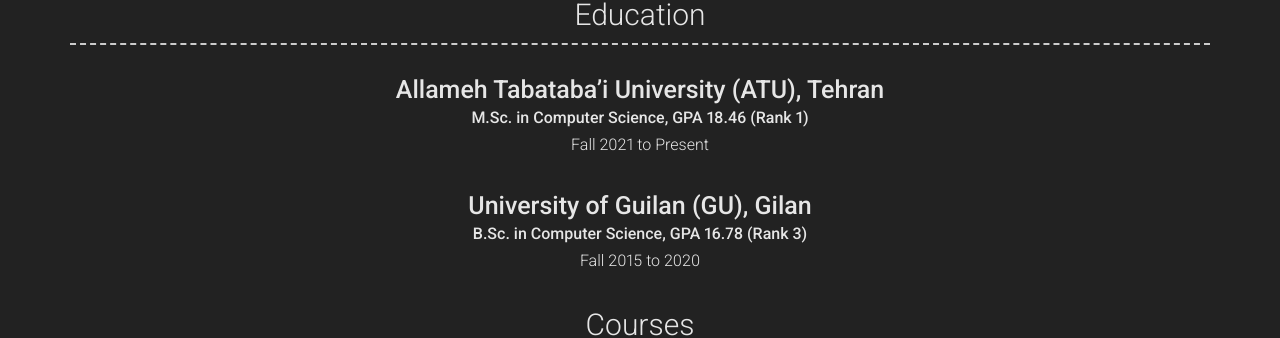
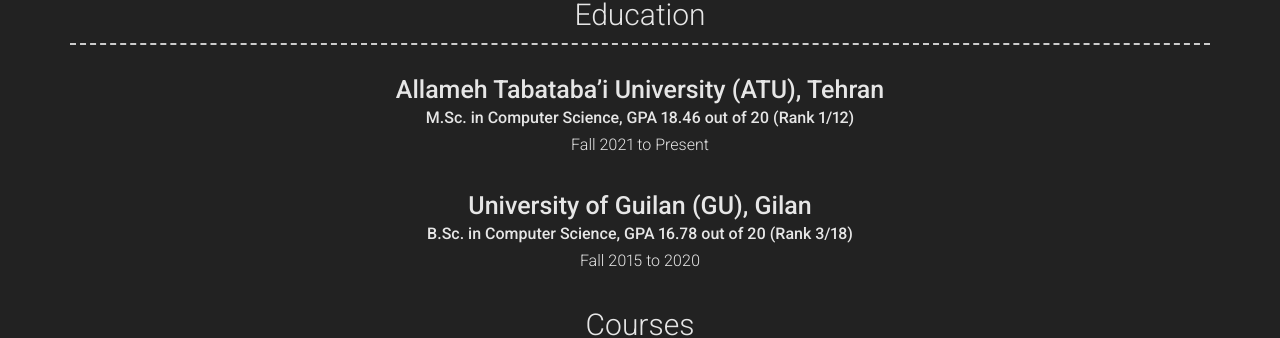
Before and after one commit to ashourzadeh7/ashourzadeh7.github.io, a Jekyll site: the page built from index.md, in a window 1280 px wide. Shown: the part 555-893 px from the top of the page. Built offline with Jekyll 4.4.1, drawn with Linux system fonts in a browser that asks for light colours; nearby versions of some CDN libraries.

Commit message:
Update _config.yml

```diff
--- a/_config.yml
+++ b/_config.yml
@@ -66,7 +66,7 @@ content:
     content:
       - layout: top-middle
         title: Allameh Tabataba’i University (ATU), Tehran
-        sub_title:  M.Sc. in Computer Science, GPA 18.46 (Rank 1)
+        sub_title:  M.Sc. in Computer Science, GPA 18.46 out of 20 (Rank 1/12)
         caption: Fall 2021 to Present
         #quote: >
         #  Short institution or course description (optional)
@@ -75,7 +75,7 @@ content:
 
       - layout: top-middle
         title: University of Guilan (GU), Gilan
-        sub_title:  B.Sc. in Computer Science, GPA 16.78 (Rank 3)
+        sub_title:  B.Sc. in Computer Science, GPA 16.78 out of 20 (Rank 3/18)
         caption: Fall 2015 to 2020
         #quote: >
         #  Short institution or course description (optional)
```
